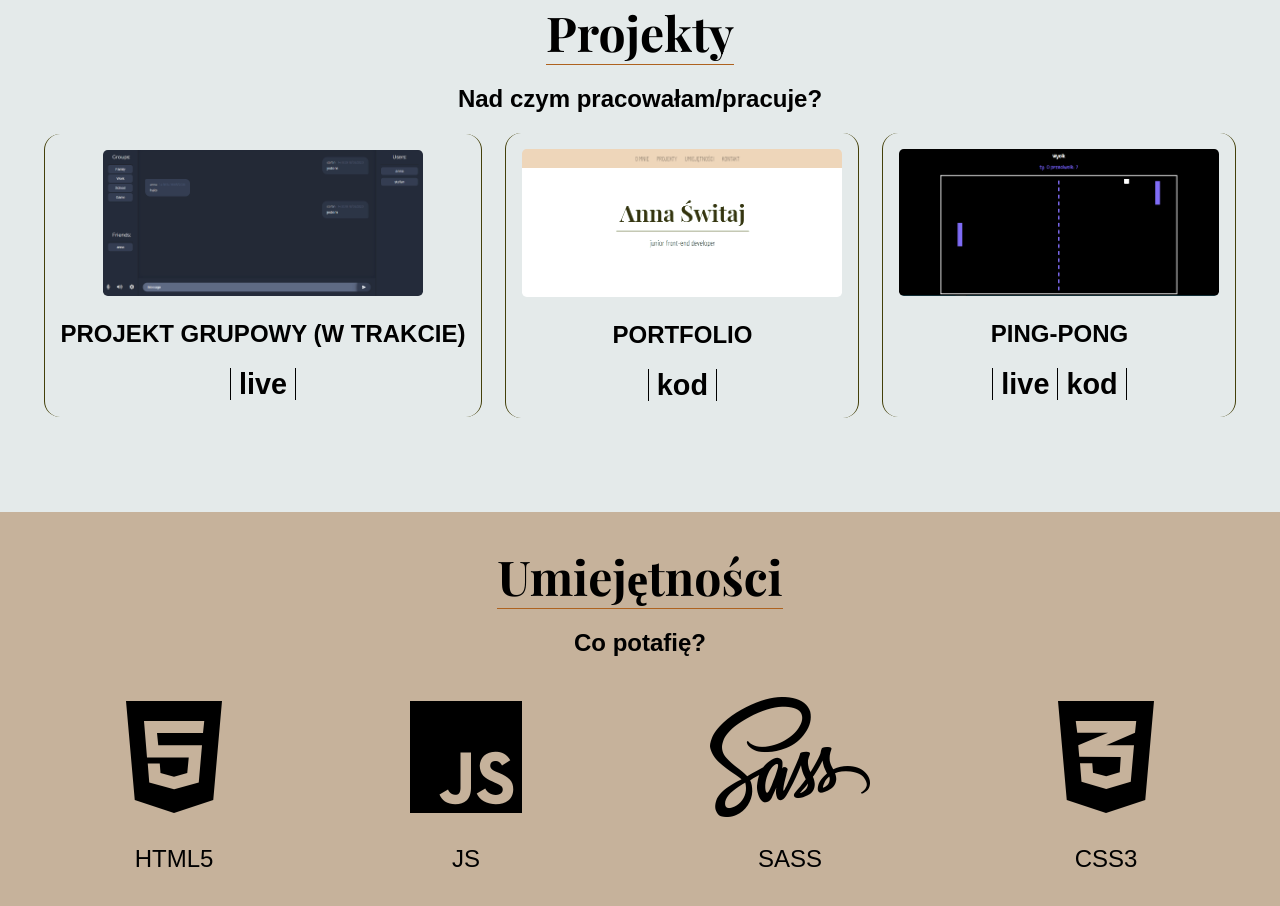
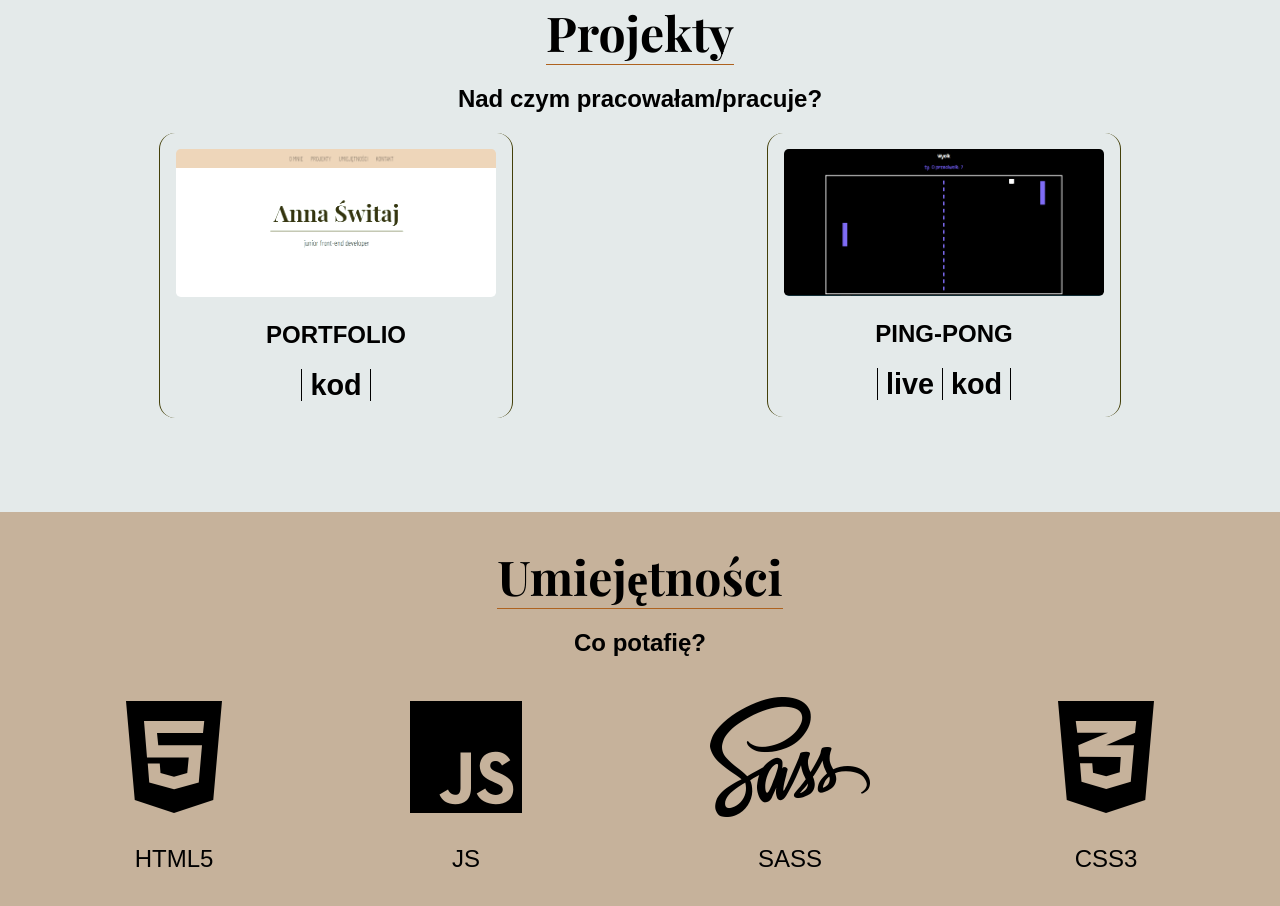
Before and after one commit to annaswitaj/portfolio, a React (Create React App) app: page / in a window 1280 px wide. Shown: the part 1440-2346 px from the top of the page. Built offline with nearby package versions, Linux system fonts and the light colour scheme; a web font is replaced by a local one.

Commit message:
add chamges

```diff
--- a/src/components/js/Projects.js
+++ b/src/components/js/Projects.js
@@ -12,11 +12,6 @@ const Projects = () => {
                 <h2 className="title-h1">Nad czym pracowałam/pracuje?</h2>
             </div>
             <div className="App-projects-examples">
-                <div className="App-projects-examples-example">
-                    <img className="example-img" src={KittyKomunitty} alt="" />
-                    <h2 className="example-h2">Projekt grupowy (w trakcie)</h2>
-                    <a href="https://kitty-community.herokuapp.com/">live</a>
-                </div>
                 <div className="App-projects-examples-example">
                     <img className="example-img" src={Portfolio} alt="" />
                     <h2 className="example-h2">Portfolio</h2>
```
